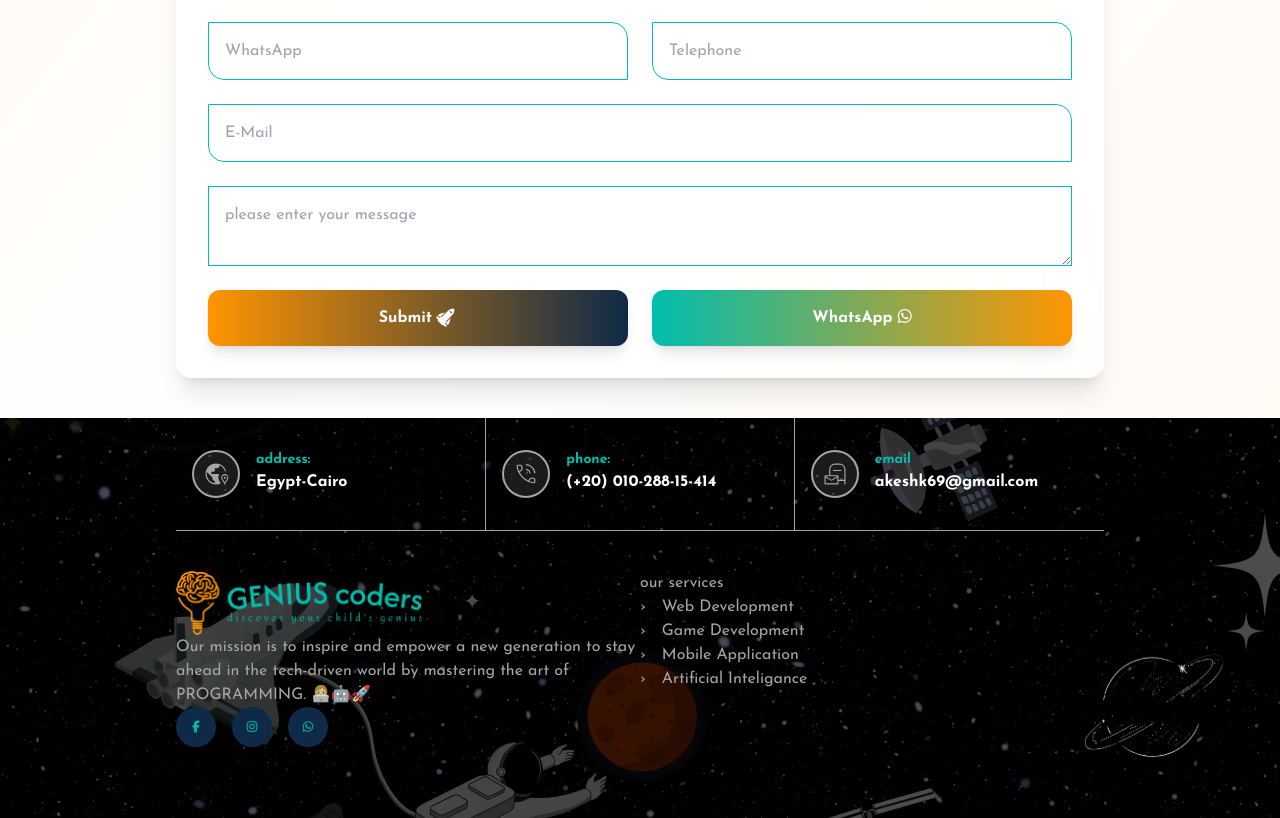
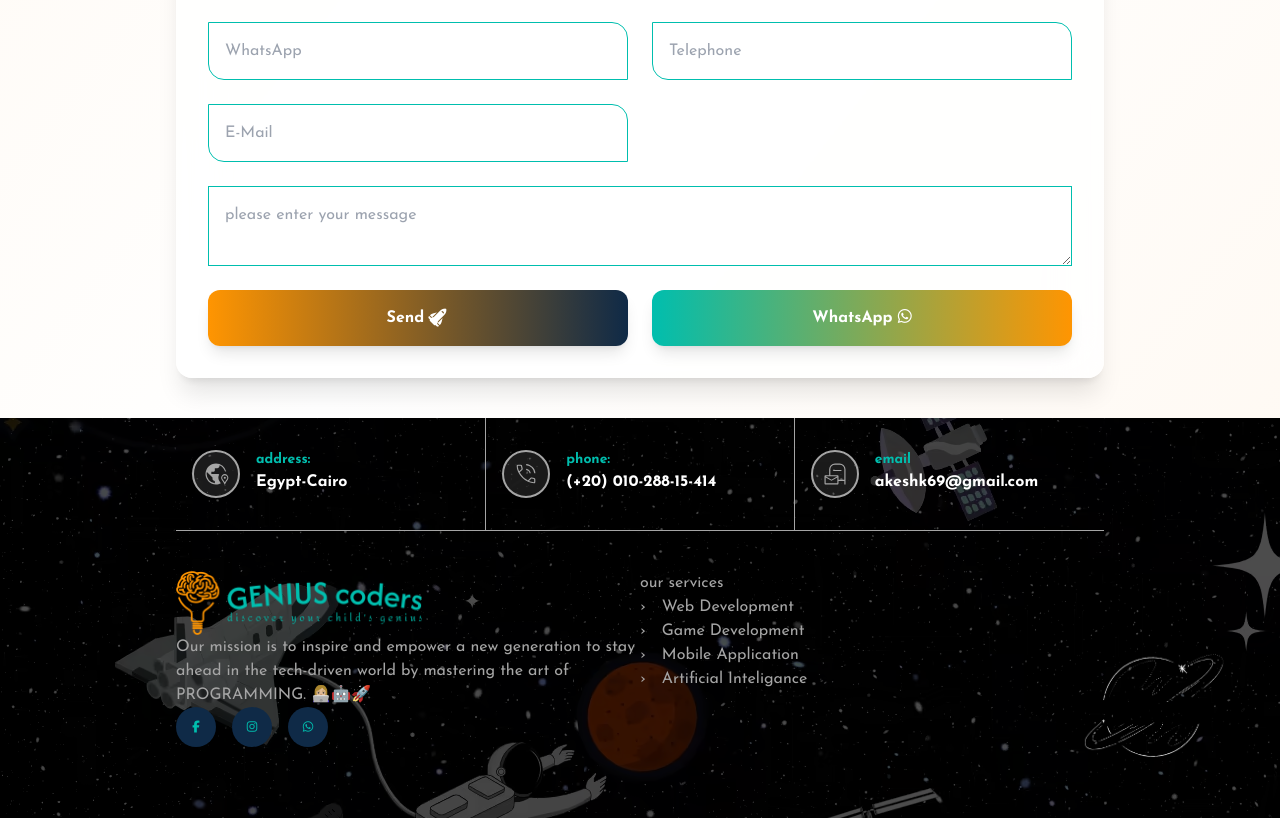
Before and after one commit to Amr-keshk/genius-coders, a React (Vite) app: page /contact in a window 1280 px wide. Shown: the part 820-1638 px from the top of the page. Built offline with nearby package versions, Linux system fonts and the light colour scheme.

Commit message:
edit form style and change robo kid photo

```diff
--- a/src/components/Hero.jsx
+++ b/src/components/Hero.jsx
@@ -1,6 +1,6 @@
 import React from "react"
 import bg1 from "/bg/about4-1.webp"
-import bg6 from "/bg/Kids_Robotic.png"
+import robo_kid from "/bg/Kids_Robotic.avif"
 import paperRocket1 from "/elements/paper_rocket1.png"
 import paperRocket from "/elements/paper_rocket.png"
 import animatedSun from "/elements/sun_video1.gif"
@@ -11,7 +11,6 @@ import { mainFeatures } from "../data/data.js"
 import { Helmet } from "react-helmet-async"
 import cloud from "/elements/cloud.png"
 import threeLines from "/elements/three-lines.png"
-import bird from "/elements/greeting-bird.png"
 function Hero() {
   return (
     <section className='w-full relative'>
@@ -57,7 +56,7 @@ function Hero() {
               <img className='absolute -top-20 left-8 w-16 -scale-x-100' src={threeLines} alt="Astronaut in space representing future learning journey" loading="lazy" />
             </div>
             <div className="flex-1 self-end h-72 max-w-96 rounded-t-full rounded-br-full bg-green">
-              <img className='h-80 object-cover -mt-20 mb-5' src={bg6} alt="Astronaut in space representing future learning journey" loading="lazy" />
+              <img className='h-80 object-cover -mt-20 mb-5' src={robo_kid} alt="Astronaut in space representing future learning journey" loading="lazy" />
             </div>
           </div>
         </div>
--- a/src/pages/Contact.jsx
+++ b/src/pages/Contact.jsx
@@ -47,18 +47,18 @@ function Contact() {
                 onChange={setFormData}
                 name={field}
                 value={form[field]}
-                className="focus:bg-lightOrange focus:border-none focus:shadow-md hover:bg-lightOrange hover:border-transparent hover:shadow-md w-full px-4 py-4 rounded-tr-2xl rounded-bl-2xl border border-green text-darkblue focus:outline-none transition last:col-span-2"
+                className="focus:bg-lightOrange focus:border-none focus:shadow-md hover:bg-lightOrange hover:border-transparent hover:shadow-md w-full px-4 py-4 rounded-tr-2xl rounded-bl-2xl border border-green text-darkblue focus:outline-none transition "
                 placeholder={field === "mail" ? "E-Mail" : field.charAt(0).toUpperCase() + field.slice(1)}
                 type={field === "mail" ? "email" : field === "firstName" || field === "lastName" ? "text" : "tel"}
               />
             ))}
           </div>
-          <textarea className="border border-green py-4 px-4 h-20 outline-none hover:bg-lightOrange hover:border-transparent hover:shadow-md" placeholder="please enter your message"></textarea>
+          <textarea className="border border-green py-4 px-4 h-20 max-h-20 outline-none hover:bg-lightOrange hover:border-transparent hover:shadow-md" placeholder="please enter your message"></textarea>
 
           <div className="flex flex-col md:flex-row justify-between gap-6">
             <button
               className="flex-1 py-4 bg-gradient-to-r from-orange to-darkblue text-white font-bold rounded-xl shadow-lg hover:scale-105 hover:shadow-none transition duration-300 cursor-pointer"
-            >Submit <i className="fa-solid fa-shuttle-space -rotate-45"></i></button>
+            >Send <i className="fa-solid fa-shuttle-space -rotate-45"></i></button>
 
             <a
               href="https://wa.me/201028815414?text=Hello%2C%20I%20want%20to%20know%20more%20about%20your%20courses."
```
Also changed, not shown: public/bg/Kids_Robotic.avif (added).
